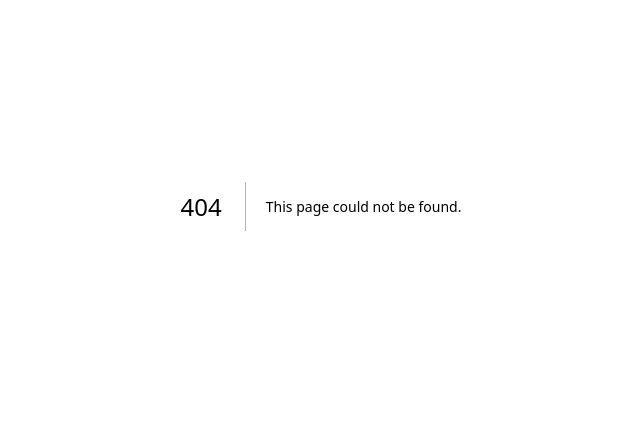
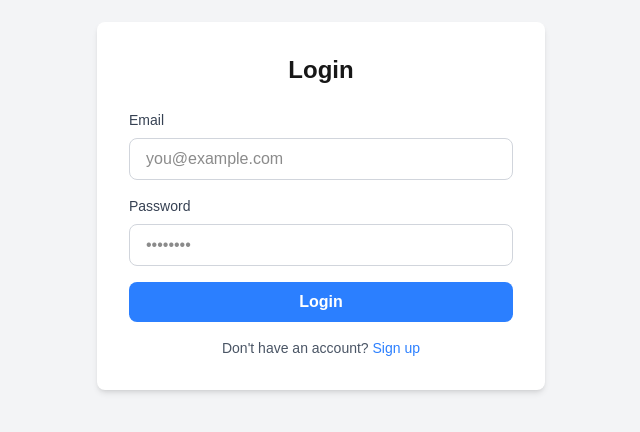
Before and after one commit to riaanverbeek/advisernote-ai, a Next.js app: page /login in a window 1280 px wide. Before the commit this address had no page. Shown: the part 194-626 px from the top of the page, without its empty margins (319-959 px from the left). Built offline with nearby package versions, Linux system fonts and the light colour scheme; no server answers.

Commit message:
auth added

```diff
--- /dev/null
+++ b/app/login/page.tsx
@@ -0,0 +1,93 @@
+'use client'
+
+import { useState } from 'react'
+import { supabase } from '@/lib/supabase'
+import { useRouter } from 'next/navigation'
+
+export default function Login() {
+  const [email, setEmail] = useState('')
+  const [password, setPassword] = useState('')
+  const [loading, setLoading] = useState(false)
+  const [error, setError] = useState<string | null>(null)
+  const router = useRouter()
+
+  const handleLogin = async (e: React.FormEvent) => {
+    e.preventDefault()
+    setLoading(true)
+    setError(null)
+
+    try {
+      const { error } = await supabase.auth.signInWithPassword({
+        email,
+        password,
+      })
+
+      if (error) throw error
+
+      router.push('/')
+    } catch (err) {
+      setError(err instanceof Error ? err.message : 'Login failed')
+    } finally {
+      setLoading(false)
+    }
+  }
+
+  return (
+    <div className="flex items-center justify-center min-h-screen bg-gray-100">
+      <div className="bg-white p-8 rounded-lg shadow-md w-full max-w-md">
+        <h1 className="text-2xl font-bold mb-6 text-center">Login</h1>
+
+        {error && (
+          <div className="bg-red-100 border border-red-400 text-red-700 px-4 py-3 rounded mb-4">
+            {error}
+          </div>
+        )}
+
+        <form onSubmit={handleLogin} className="space-y-4">
+          <div>
+            <label className="block text-sm font-medium text-gray-700 mb-2">
+              Email
+            </label>
+            <input
+              type="email"
+              value={email}
+              onChange={(e) => setEmail(e.target.value)}
+              required
+              className="w-full px-4 py-2 border border-gray-300 rounded-lg focus:outline-none focus:ring-2 focus:ring-blue-500"
+              placeholder="you@example.com"
+            />
+          </div>
+
+          <div>
+            <label className="block text-sm font-medium text-gray-700 mb-2">
+              Password
+            </label>
+            <input
+              type="password"
+              value={password}
+              onChange={(e) => setPassword(e.target.value)}
+              required
+              className="w-full px-4 py-2 border border-gray-300 rounded-lg focus:outline-none focus:ring-2 focus:ring-blue-500"
+              placeholder="••••••••"
+            />
+          </div>
+
+          <button
+            type="submit"
+            disabled={loading}
+            className="w-full bg-blue-500 hover:bg-blue-600 disabled:bg-gray-400 text-white font-bold py-2 px-4 rounded-lg transition"
+          >
+            {loading ? 'Logging in...' : 'Login'}
+          </button>
+        </form>
+
+        <p className="text-center text-sm text-gray-600 mt-4">
+          Don't have an account?{' '}
+          <a href="/signup" className="text-blue-500 hover:underline">
+            Sign up
+          </a>
+        </p>
+      </div>
+    </div>
+  )
+}
--- /dev/null
+++ b/lib/supabase.ts
@@ -0,0 +1,6 @@
+import { createClient } from '@supabase/supabase-js'
+
+export const supabase = createClient(
+  process.env.NEXT_PUBLIC_SUPABASE_URL!,
+  process.env.NEXT_PUBLIC_SUPABASE_ANON_KEY!
+)
--- a/package.json
+++ b/package.json
@@ -9,6 +9,7 @@
     "lint": "eslint"
   },
   "dependencies": {
+    "@supabase/supabase-js": "^2.95.3",
     "next": "16.1.6",
     "react": "19.2.3",
     "react-dom": "19.2.3"
```
Also changed, not shown: 1 other file (tests, documents, lock files or other folders).
